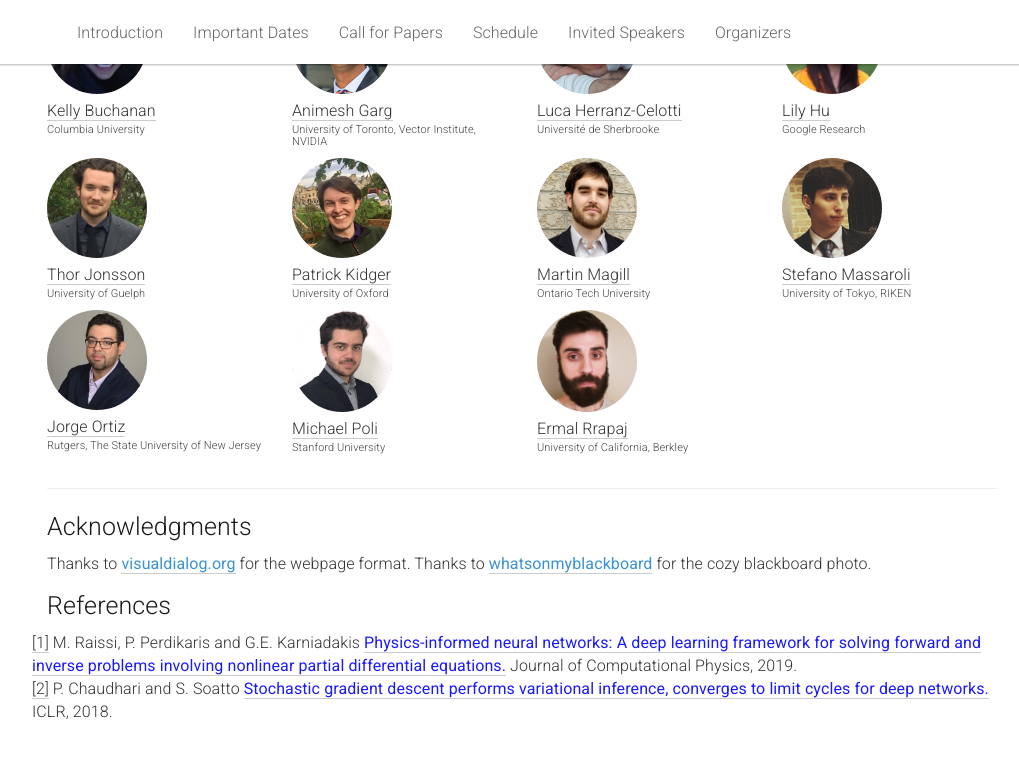
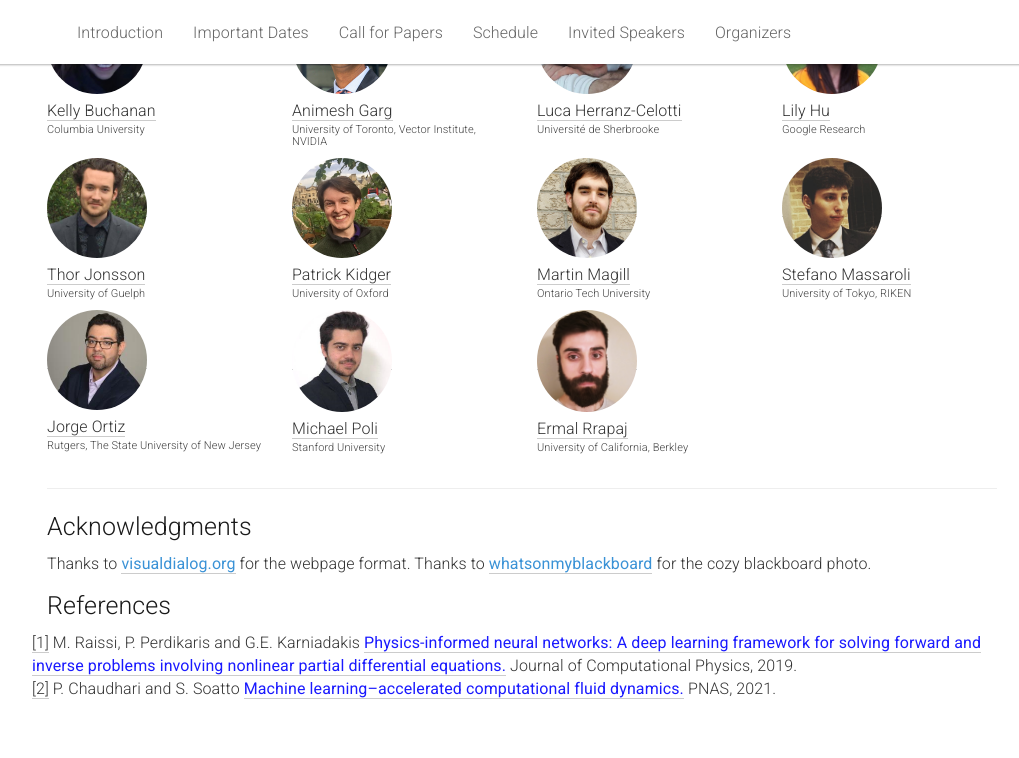
Before and after one commit to dl-de/dl-de.github.io, a Jekyll site: the page built from _pages/home.md, in a window 1280 px wide and 900 px high, scrolled down 3312 px. Shown: the top 758 px of the window, without its empty margins (118-1137 px from the left). Built offline with Jekyll 4.4.1, drawn with Linux system fonts in a browser that asks for light colours.

Commit message:
minor changes

```diff
--- a/_pages/home.md
+++ b/_pages/home.md
@@ -411,9 +411,10 @@ The scope of the workshop spans topics at the intersection of DL and DEs, includ
     involving nonlinear partial differential equations.</a></span>
     Journal of Computational Physics, 2019.
 
-  <br><a id="note1" href="#note1ref">[2]</a> P. Chaudhari and S. Soatto
-  <span style="color:#1a1aff;font-weight:400;"> <a href="https://arxiv.org/pdf/1710.11029.pdf">Stochastic gradient descent performs variational inference, converges to limit cycles for deep networks.</a></span>
-  ICLR, 2018.
+    <br><a id="note1" href="#note1ref">[2]</a> P. Chaudhari and S. Soatto
+    <span style="color:#1a1aff;font-weight:400;"> <a href="https://www.pnas.org/content/118/21/e2101784118">
+    Machine learning–accelerated computational fluid dynamics.</a></span>
+    PNAS, 2021.
 
 
 
```
Also changed, not shown: other parts of _pages/home.md (+1 -1 lines).
